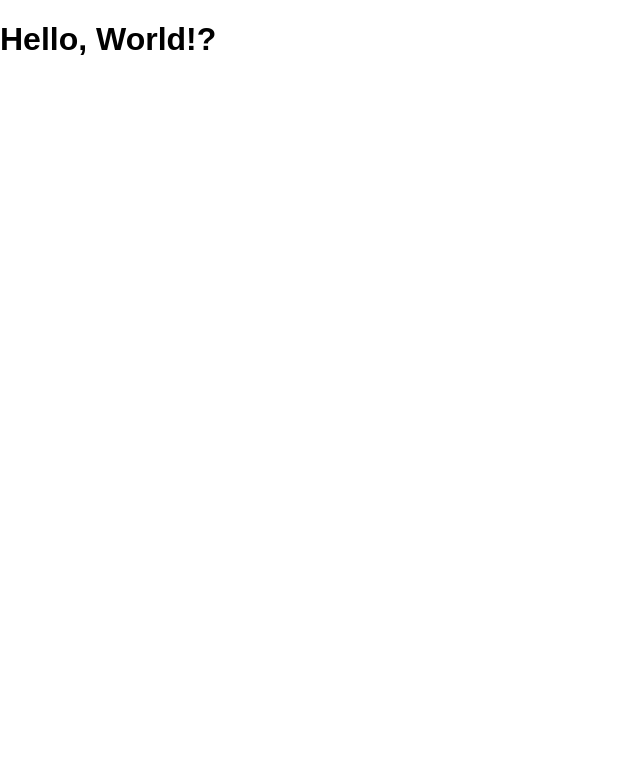
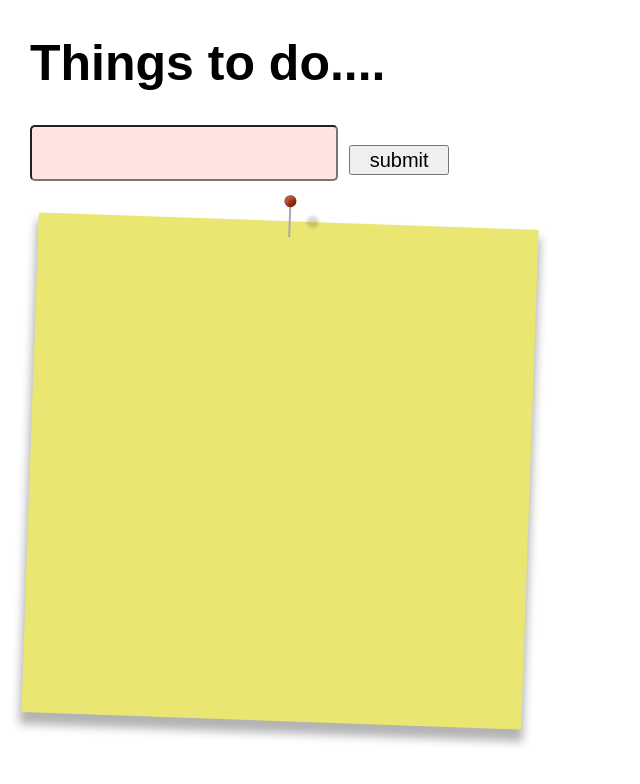
Before and after one commit to maresThere/one-list, a website built with webpack: page src/index.html in a window 1280 px wide. Shown: the whole page, without its empty margins (0-640 px from the left). Built offline with nearby package versions, Linux system fonts and the light colour scheme.

Commit message:
to do list

```diff
--- a/src/index.html
+++ b/src/index.html
@@ -6,6 +6,20 @@
   <title>One List</title>
 </head>
 <body>
-  <h1>Hello, World!</h1>
+  <div class="wrapper">
+  <h1>Things to do....</h1>
+
+
+  <form>
+    <input type="text" id = "itemToDO">
+    <button class="btn">submit</button>
+  </form>
+</div>
+<div class="note">
+  <i class="pin"></i>
+<ul class="toDoLIst">
+
+</ul>
+</div>
 </body>
 </html>
--- a/src/index.js
+++ b/src/index.js
@@ -2,7 +2,40 @@ if (process.env.NODE_ENV !== 'production') require('./index.html')
 import './styles/screen.scss'
 
 const main = () => {
-  document.querySelector('h1').textContent += '?'
+const button = document.querySelector('button')
+const input = document.querySelector('input')
+const list = document.querySelector('ul.toDoLIst')
+const form = document.querySelector('form')
+
+function addItem() {
+let item = input.value
+const li = document.createElement('li')
+li.textContent = item
+list.appendChild(li)
+
+}
+
+button.addEventListener('click', (event) => {
+  event.preventDefault()
+  let item = input.value
+  const li = document.createElement('li')
+  li.textContent = item
+  list.appendChild(li)
+  form.reset()
+  let dblclk = false
+  li.addEventListener('click', ()=> {
+    setTimeout(() => {
+      if (!dblclk) {
+        li.style.textDecoration = 'line-through'
+      }
+    }, 300)
+  })
+  li.addEventListener('dblclick', (event) => {
+    dblclk = true
+    list.removeChild(li)
+  })
+})
+
 }
 
 document.addEventListener('DOMContentLoaded', main)
--- a/src/styles/screen.scss
+++ b/src/styles/screen.scss
@@ -1,7 +1,8 @@
 @import 'utility';
+@import url('https://fonts.googleapis.com/css?family=Shadows+Into+Light');
+$base-text-size: 40px;
+$base-font-family: sans-serif;
 
-$base-text-size: 16px;
-$base-font-family: sans-serif;
 
 html {
   text-size-adjust: 100%;
@@ -9,6 +10,74 @@ html {
 
 body {
   @include font-smoothing(on);
-  margin: 0;
+  margin: 30px;
   font: $base-text-size / 1 $base-font-family;
 }
+h1 {
+  font-size: 50px;
+}
+input {
+  height: 50px;
+  width: 300px;
+  font-size: 40px;
+  border-radius: 5px;
+  background-color: mistyrose;
+}
+button {
+  width: 100px;
+  height: 30px;
+  margin-bottom: 0px;
+  font-size: 20px
+
+}
+
+ul {
+  font-family: 'Shadows Into Light', cursive;
+  list-style-type: none;
+  padding-top: 20px;
+
+}
+// grabbed some post-it note css from creativepunch.net
+.note {
+  color: #333;
+  background-color: #eae672;
+  transform: rotate(2deg);
+  position: relative;
+  width: 500px;
+  height: 500px;
+  box-shadow: 0 10px 10px 2px rgba(0, 0, 0, 0.3);
+}
+.pin {
+  background-color: #aaa;
+  display: block;
+  height: 32px;
+  width: 2px;
+  position: absolute;
+  left: 50%;
+  top: -16px;
+  z-index: 1;
+}
+.pin:after {
+  background-color: #a31;
+  background-image: radial-gradient(25% 25%, circle, hsla(0, 0%, 100%, .3), hsla(0, 0%, 100%, .3));
+  border-radius: 50%;
+  box-shadow: inset 0 0 0 1px hsla(0,0%,0%,.1), inset 3px  3px 3px hsla(0,0%,100%,.2), inset -3px -3px 3px   hsla(0,0%,0%,.2), 23px 20px 3px hsla(0,0%,0%,.15);
+  content: '';
+  height: 12px;
+  left: -5px;
+  position: absolute;
+  top: -10px;
+  width: 12px;
+}
+pin:before {
+  background-color: hsla(0,0%,0%,0.1);
+  box-shadow: 0 0 .25em hsla(0,0%,0%,.1);
+  content: '';
+  height: 24px;
+  width: 2px;
+  left: 0;
+  position: absolute;
+  top: 8px;
+  transform: rotate(57.5deg);
+  transform-origin: 50% 100%;
+}
```
